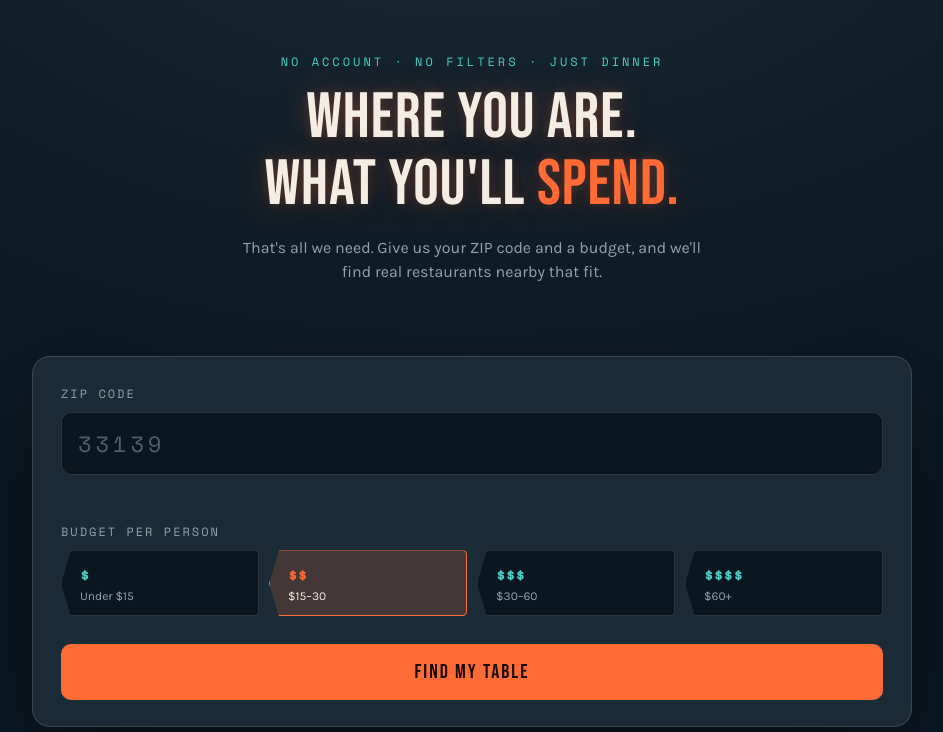
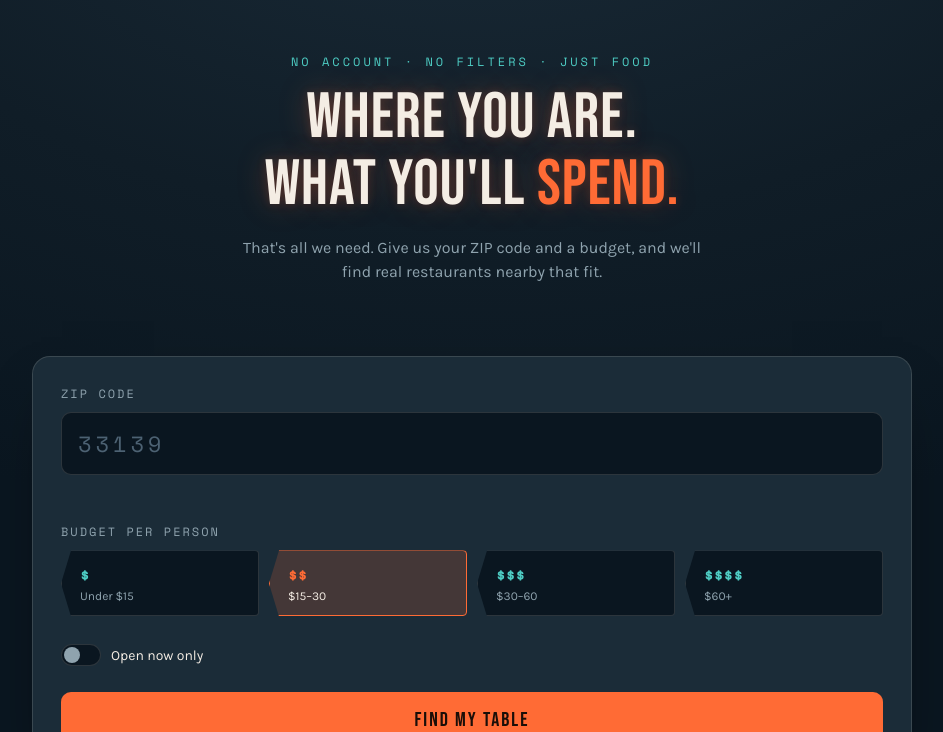
Before and after one commit to OmarAlali966/porchlight, a website: page index.html in a window 1280 px wide. Both pictures are taken after a click on the button "EN". Shown: the part 66-798 px from the top of the page, without its empty margins (168-1111 px from the left). Drawn offline with nearby package versions, Linux system fonts and the light colour scheme.

Commit message:
Update index.html

```diff
--- a/index.html
+++ b/index.html
@@ -444,6 +444,43 @@
     object-fit: cover;
     display: block;
   }
+
+  /* ---------- open-now toggle ---------- */
+  .open-toggle-row{
+    display: flex;
+    align-items: center;
+    gap: 10px;
+    margin-bottom: 26px;
+  }
+  .open-toggle{
+    position: relative;
+    width: 40px; height: 22px;
+    border-radius: 12px;
+    background: var(--bg-deep);
+    border: 1px solid var(--line);
+    cursor: pointer;
+    flex: 0 0 auto;
+    padding: 0;
+  }
+  .open-toggle::after{
+    content: "";
+    position: absolute;
+    top: 2px; left: 2px;
+    width: 16px; height: 16px;
+    border-radius: 50%;
+    background: var(--text-muted);
+    transition: transform .15s ease, background .15s ease;
+  }
+  .open-toggle[aria-pressed="true"]{ border-color: var(--accent-2); background: var(--accent-soft); }
+  .open-toggle[aria-pressed="true"]::after{ background: var(--accent-2); transform: translateX(18px); }
+  [dir="rtl"] .open-toggle::after{ left: auto; right: 2px; }
+  [dir="rtl"] .open-toggle[aria-pressed="true"]::after{ transform: translateX(-18px); }
+  .open-toggle-label{
+    font-family: var(--font-body);
+    font-size: 14px;
+    color: var(--text);
+    cursor: pointer;
+  }
 </style>
 </head>
 <body>
@@ -461,7 +498,7 @@
   </header>
 
   <section class="hero">
-    <p class="eyebrow" id="eyebrowText">no account &middot; no filters &middot; just dinner</p>
+    <p class="eyebrow" id="eyebrowText">no account &middot; no filters &middot; just food</p>
     <h1><span id="headlineLine1">Where you are.</span><br><span id="headlineLine2Pre">What you'll </span><span class="glow" id="headlineGlow">spend.</span></h1>
     <p class="sub" id="subText">That's all we need. Give us your ZIP code and a budget, and we'll find real restaurants nearby that fit.</p>
   </section>
@@ -491,6 +528,11 @@
       </div>
     </div>
 
+    <div class="open-toggle-row">
+      <button type="button" class="open-toggle" id="openToggle" role="switch" aria-checked="false" aria-pressed="false"></button>
+      <label class="open-toggle-label" id="openToggleLabel" for="openToggle">Open now only</label>
+    </div>
+
     <button type="submit" class="submit" id="submitBtn">Find my table</button>
   </form>
 
@@ -511,10 +553,13 @@
   const submitBtn = document.getElementById('submitBtn');
   const output = document.getElementById('output');
   const langButtons = document.querySelectorAll('.lang-btn');
+  const openToggle = document.getElementById('openToggle');
+  const openToggleLabel = document.getElementById('openToggleLabel');
+  let openOnly = false;
 
   const translations = {
     en: {
-      eyebrow: 'no account · no filters · just dinner',
+      eyebrow: 'no account · no filters · just food',
       headlineLine1: 'Where you are.',
       headlineLine2Pre: "What you'll ",
       headlineGlow: 'spend.',
@@ -526,6 +571,7 @@
       tier2: '$15–30',
       tier3: '$30–60',
       tier4: '$60+',
+      openOnlyLabel: 'Open now only',
       submit: 'Find my table',
       searching: 'Searching…',
       loading: 'Checking the neighborhood',
@@ -546,7 +592,7 @@
       footer: 'Results are pulled live from the web and may change — call ahead to confirm hours and prices.'
     },
     es: {
-      eyebrow: 'sin cuenta · sin filtros · solo cena',
+      eyebrow: 'sin cuenta · sin filtros · solo comida',
       headlineLine1: 'Dónde estás.',
       headlineLine2Pre: 'Y cuánto vas a ',
       headlineGlow: 'gastar.',
@@ -558,6 +604,7 @@
       tier2: '$15–30',
       tier3: '$30–60',
       tier4: '$60+',
+      openOnlyLabel: 'Solo los que están abiertos ahora',
       submit: 'Buscar mesa',
       searching: 'Buscando…',
       loading: 'Revisando el barrio',
@@ -578,7 +625,7 @@
       footer: 'Los resultados se obtienen en vivo de la web y pueden cambiar — llama antes para confirmar horarios y precios.'
     },
     ar: {
-      eyebrow: 'بلا حساب · بلا فلاتر · فقط العشاء',
+      eyebrow: 'بلا حساب · بلا فلاتر · فقط الطعام',
       headlineLine1: 'أين أنت.',
       headlineLine2Pre: 'وكم ',
       headlineGlow: 'ستصرف.',
@@ -590,6 +637,7 @@
       tier2: '15–30$',
       tier3: '30–60$',
       tier4: '+60$',
+      openOnlyLabel: 'المفتوح الآن فقط',
       submit: 'ابحث عن طاولة',
       searching: 'جارٍ البحث…',
       loading: 'نتحقق من المنطقة',
@@ -636,6 +684,7 @@
     document.getElementById('tierLabel').textContent = t('tierLabel');
     document.getElementById('submitBtn').textContent = t('submit');
     document.getElementById('footerText').textContent = t('footer');
+    openToggleLabel.textContent = t('openOnlyLabel');
     zipError.textContent = '';
 
     tierGrid.querySelectorAll('.tier').forEach(function(btn){
@@ -647,6 +696,12 @@
     // rather than show a mismatched mix of languages.
     output.innerHTML = '';
   }
+
+  openToggle.addEventListener('click', function(){
+    openOnly = !openOnly;
+    openToggle.setAttribute('aria-pressed', openOnly ? 'true' : 'false');
+    openToggle.setAttribute('aria-checked', openOnly ? 'true' : 'false');
+  });
 
   langButtons.forEach(function(btn){
     btn.addEventListener('click', function(){
@@ -757,7 +812,7 @@
     const response = await fetch('/api/search', {
       method: 'POST',
       headers: { 'Content-Type': 'application/json' },
-      body: JSON.stringify({ zip: zip, tier: tierValue, lang: currentLang })
+      body: JSON.stringify({ zip: zip, tier: tierValue, lang: currentLang, openOnly: openOnly })
     });
 
     const data = await response.json().catch(function(){ return {}; });
```
